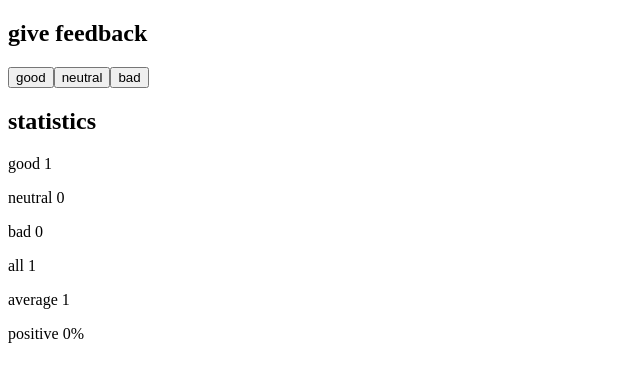
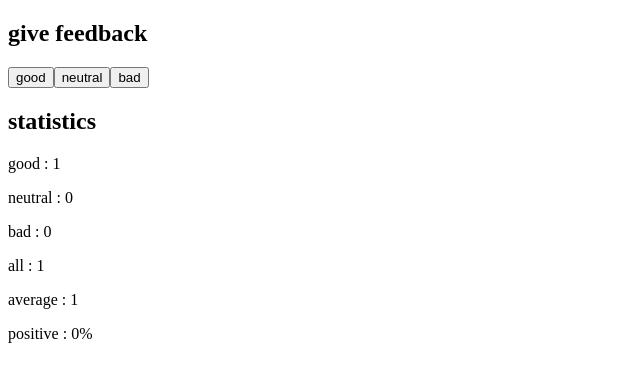
Before and after one commit to LugoDv/fullStackOpen, a React (Vite) app in the folder part_1/Unicafe/: page / in a window 1280 px wide. Both pictures are taken after a click on the button "good". Shown: the top 382 px of the page, without its empty margins (0-640 px from the left). Built offline with nearby package versions, Linux system fonts and the light colour scheme.

Commit message:
finished 1.10 paso5

```diff
--- a/part_1/Unicafe/src/App.jsx
+++ b/part_1/Unicafe/src/App.jsx
@@ -1,4 +1,14 @@
 import { useState } from "react";
+
+const StatisticLine = (props) => {
+
+
+
+  return(
+
+    <p>{props.text} : {props.value}</p>
+  )
+}
 
 //desconstrain props
 const Statistics = ({ good, neutral, bad }) => {
@@ -14,12 +24,14 @@
   return (
     <>
       <h2>statistics</h2>
-      <p>good {good}</p>
-      <p>neutral {neutral}</p>
-      <p>bad {bad}</p>
-      <p>all {sumAll}</p>
-      <p>average {avg}</p>
-      <p>positive {positive}%</p>
+      <StatisticLine text ={"good"} value={good}/>
+      <StatisticLine text ={"neutral"} value={neutral}/>
+      <StatisticLine text ={"bad"} value={bad}/>
+      <StatisticLine text ={"all"} value={sumAll}/>
+      <StatisticLine text ={"average"} value={avg}/>
+      <StatisticLine text ={"positive"} value={`${positive}%`}/>
+
+
     </>
   );
 };
```
